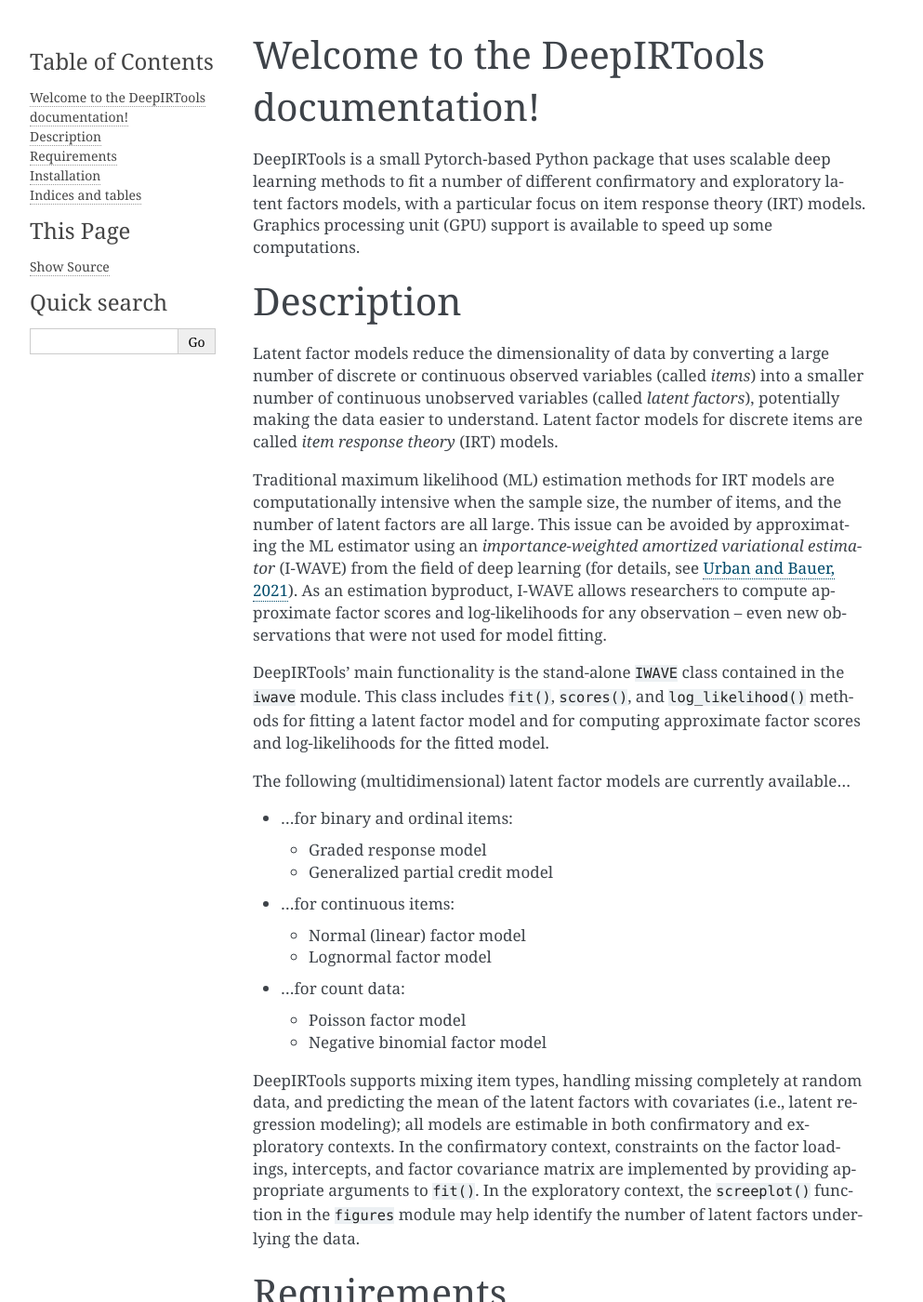
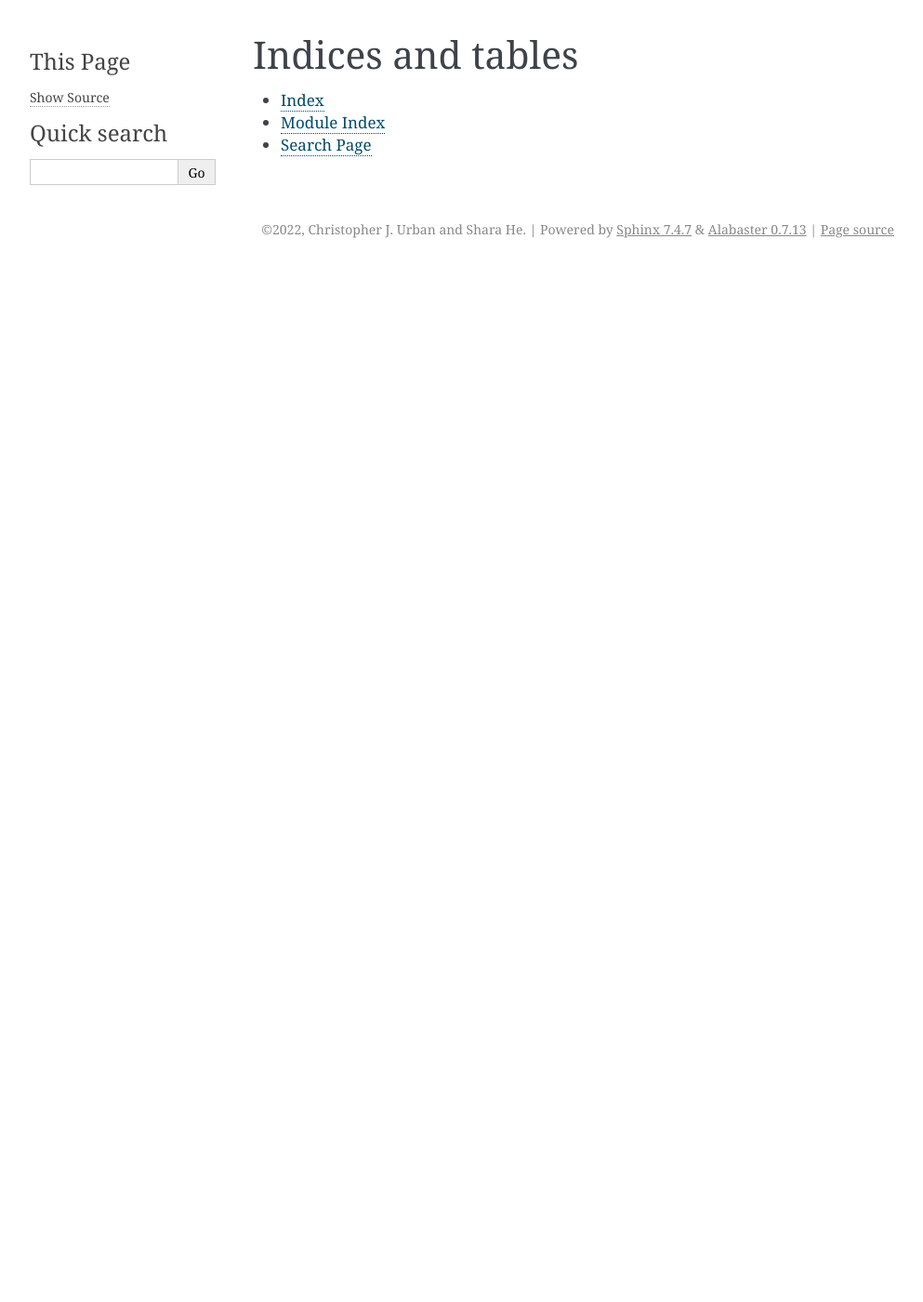
Before and after one commit to cjurban/deepirtools, a Sphinx documentation site: the page built from docs/index.rst, in a window 1280 px wide and 1400 px high. Shown: the whole window at 93% size, without its empty margins (148-1141 px from the left). Built offline with Sphinx 7.4.7, drawn with Linux system fonts in a browser that asks for light colours; some of the changed text lies outside the part shown.

Commit message:
Update docs

```diff
--- a/docs/conf.py
+++ b/docs/conf.py
@@ -12,7 +12,7 @@
 #
 # import os
 # import sys
-# sys.path.insert(0, os.path.abspath('./..'))
+# sys.path.insert(0, os.path.abspath('..'))
 
 
 # -- Project information -----------------------------------------------------
--- a/docs/index.rst
+++ b/docs/index.rst
@@ -3,57 +3,6 @@
    You can adapt this file completely to your liking, but it should at least
    contain the root `toctree` directive.
 
-Welcome to the DeepIRTools documentation!
-=========================================
-
-DeepIRTools is a small Pytorch-based Python package that uses scalable deep learning methods to fit a number of different confirmatory and exploratory latent factors models, with a particular focus on item response theory (IRT) models. Graphics processing unit (GPU) support is available to speed up some computations.
-
-Description
-===========
-
-Latent factor models reduce the dimensionality of data by converting a large number of discrete or continuous observed variables (called *items*) into a smaller number of continuous unobserved variables (called *latent factors*), potentially making the data easier to understand. Latent factor models for discrete items are called *item response theory* (IRT) models.
-
-Traditional maximum likelihood (ML) estimation methods for IRT models are computationally intensive when the sample size, the number of items, and the number of latent factors are all large. This issue can be avoided by approximating the ML estimator using an *importance-weighted amortized variational estimator* (I-WAVE) from the field of deep learning (for details, see `Urban and Bauer, 2021 <https://link.springer.com/article/10.1007/s11336-021-09748-3>`_). As an estimation byproduct, I-WAVE allows researchers to compute approximate factor scores and log-likelihoods for any observation -- even new observations that were not used for model fitting.
-
-DeepIRTools' main functionality is the stand-alone ``IWAVE`` class contained in the  ``iwave`` module. This class includes ``fit()``, ``scores()``, and ``log_likelihood()`` methods for fitting a latent factor model and for computing approximate factor scores and log-likelihoods for the fitted model.
-
-The following (multidimensional) latent factor models are currently available...
-
-* ...for binary and ordinal items:
-
-  * Graded response model
-  * Generalized partial credit model
-
-* ...for continuous items:
-
-  * Normal (linear) factor model
-  * Lognormal factor model
-
-* ...for count data:
-
-  * Poisson factor model
-  * Negative binomial factor model
-
-DeepIRTools supports mixing item types, handling missing completely at random data, and predicting the mean of the latent factors with covariates (i.e., latent regression modeling); all models are estimable in both confirmatory and exploratory contexts. In the confirmatory context, constraints on the factor loadings, intercepts, and factor covariance matrix are implemented by providing appropriate arguments to ``fit()``. In the exploratory context, the ``screeplot()`` function in the ``figures`` module may help identify the number of latent factors underlying the data.
-
-Requirements
-============
-
-*  Python 3.7 or higher
-*  ``torch``
-*  ``pyro-ppl``
-*  ``numpy``
-
-Installation
-============
-
-To install the latest stable version:
-
-``pip install deepirtools``
-
-To install the latest version on GitHub:
-
-``pip install git+https://github.com/cjurban/deepirtools``
 
 .. toctree::
    :maxdepth: 2
```
